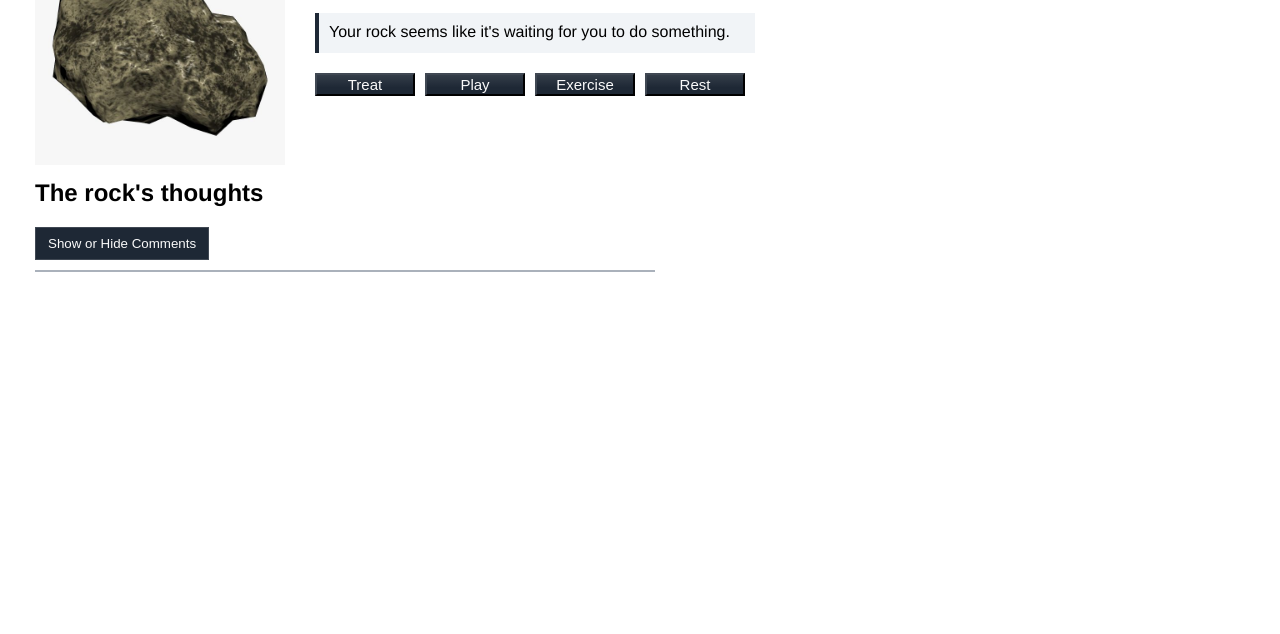
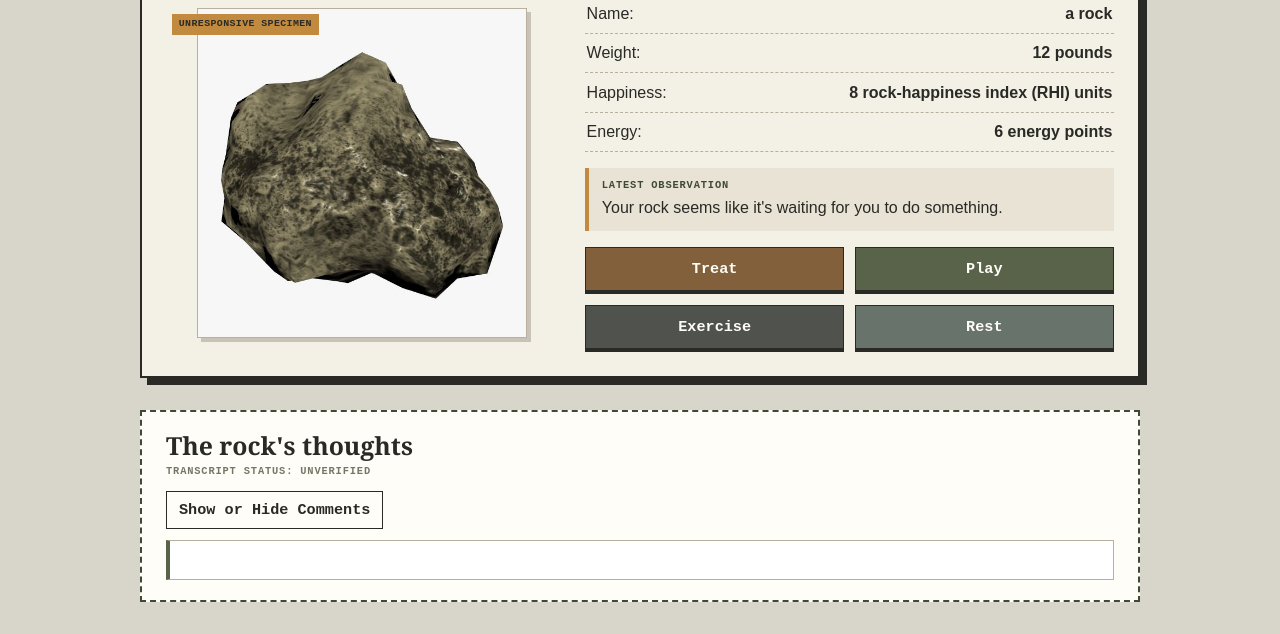
Before and after one commit to nkw27760/Comp484-TuTh-Project2, a plain HTML site: page index.html in a window 1280 px wide. Shown: the part 179-813 px from the top of the page. Drawn offline with nearby package versions, Linux system fonts and the light colour scheme.

Commit message:
fixed missing css

```diff
--- a/style.css
+++ b/style.css
@@ -1,134 +1,257 @@
+/* A dry, overly official field record for a very ordinary rock. */
+:root {
+  color-scheme: light;
+  --ink: #292a25;
+  --paper: #f3f0e6;
+  --paper-light: #fffdf7;
+  --canvas: #d8d5cb;
+  --stone: #777666;
+  --moss: #59634a;
+  --moss-dark: #3f4935;
+  --amber: #c28a3f;
+  --line: #b8b09d;
+}
 
 * {
   box-sizing: border-box;
 }
 
 body {
-    font-family: helvetica, arial, sans-serif;
-    margin: 25px;
+  margin: 0;
+  padding: 2rem;
+  color: var(--ink);
+  background: var(--canvas);
+  font: 16px/1.5 Arial, Helvetica, sans-serif;
+}
+
+header,
+main,
+.pet-journal {
+  width: 100%;
+  max-width: 1000px;
+  margin-right: auto;
+  margin-left: auto;
+}
+
+header {
+  padding-bottom: 1rem;
+  border-bottom: 2px solid var(--ink);
+}
+
+header::before {
+  display: block;
+  color: var(--moss-dark);
+  content: "GEOLOGICAL PET REGISTRY / SPECIMEN FILE 001";
+  font: bold 0.75rem/1.4 "Courier New", monospace;
+  letter-spacing: 0.1em;
+}
+
+h1 {
+  margin: 0.45rem 0 0;
+  color: var(--ink);
+  font: bold clamp(1.8rem, 4vw, 2.7rem)/1.15 Georgia, "Times New Roman", serif;
 }
 
 main {
-    display:block;
-    height:175px;
+  display: grid;
+  grid-template-columns: minmax(220px, 0.85fr) minmax(0, 1.15fr);
+  align-items: center;
+  gap: 1.75rem;
+  height: auto;
+  margin-top: 1.5rem;
+  padding: 1.5rem;
+  border: 2px solid var(--ink);
+  background: var(--paper);
+  box-shadow: 7px 7px 0 var(--ink);
 }
 
-  header {
-    border-bottom: 1px solid black;
+.pet-image-container {
+  position: relative;
+  display: flex;
+  align-items: center;
+  justify-content: center;
+  min-width: 0;
 }
 
-  h1 {
-    font-weight: bold;
-    color: #000;
-  }
-
-  .bold {
-    font-weight: bold;
-  }
-
-  p {
-    max-width: 600px;
-  }
-
-
-  li {
-    margin-bottom: 5px;
-  }
-
-  footer {
-    padding-top: 25px;
-    border-top: 1px solid black;
-  }
-
-  footer a {
-    float:left;
-    margin:5px;
+.pet-image-container::before {
+  position: absolute;
+  z-index: 1;
+  top: 0.35rem;
+  left: 0.35rem;
+  padding: 0.25rem 0.45rem;
+  color: var(--ink);
+  background: var(--amber);
+  content: "UNRESPONSIVE SPECIMEN";
+  font: bold 0.62rem/1.3 "Courier New", monospace;
+  letter-spacing: 0.04em;
 }
 
 .pet-image {
-    height:250px;
-  }
-
-  .dashboard div {
-    display:block;
-  }
-
-  .pet-image-container {
-    float:left;
-    padding:10px;
+  display: block;
+  width: 100%;
+  max-width: 330px;
+  height: auto;
+  border: 1px solid var(--line);
+  background: #fff;
+  box-shadow: 4px 4px 0 #c8c3b6;
 }
 
 .dashboard {
-    float:left;
-    padding:20px;
+  min-width: 0;
+}
+
+.dashboard > div:not(.button-container) {
+  display: flex;
+  justify-content: space-between;
+  gap: 1rem;
+  padding: 0.45rem 0.1rem;
+  border-bottom: 1px dashed var(--line);
+}
+
+.dashboard > div:not(.button-container) strong {
+  text-align: right;
+}
+
+.pet-notification {
+  min-height: 3.5rem;
+  margin: 1rem 0 0;
+  padding: 0.7rem 0.8rem;
+  border-left: 4px solid var(--amber);
+  background: #e8e3d5;
+}
+
+.pet-notification::before {
+  display: block;
+  margin-bottom: 0.2rem;
+  color: var(--moss-dark);
+  content: "LATEST OBSERVATION";
+  font: bold 0.65rem/1.3 "Courier New", monospace;
+  letter-spacing: 0.08em;
 }
 
 .button-container {
-    margin-top:20px;
+  display: grid;
+  grid-template-columns: repeat(2, minmax(0, 1fr));
+  gap: 0.65rem;
+  margin-top: 1rem;
+}
+
+.button-container button,
+.toggle-comments-button,
+.achievement-close-button {
+  border: 1px solid var(--ink);
+  cursor: pointer;
+  font: bold 0.95rem/1.2 "Courier New", monospace;
 }
 
 .button-container button {
-    width: 100px;
-      margin-right: 10px;
-      text-align: center;
-      display: inline-block;
-      float: left;
-    font-size:15px;
-    background-color: #1e2835;
-    border-color: #404853;
-    cursor:pointer;
-    background-image: linear-gradient(to bottom,rgba(246,246,246,.1)0%,rgba(30,40,53,0)66%);
-    color: #fafafa;
+  width: auto;
+  margin: 0;
+  padding: 0.75rem 0.6rem;
+  border-bottom: 4px solid var(--ink);
+  background: var(--button-color, var(--moss-dark));
+  color: var(--paper-light);
+  transition: filter 120ms ease, transform 120ms ease;
 }
 
-  /* Keep the latest pet comment easy to notice after an action button is pressed. */
-  .pet-notification {
-    min-height: 40px;
-    padding: 10px;
-    border-left: 4px solid #1e2835;
-    background-color: #f1f4f7;
+.treat-button {
+  --button-color: #82603b;
 }
 
-  /* Place the optional comment history below the floated pet image and dashboard. */
+.play-button {
+  --button-color: var(--moss);
+}
+
+.exercise-button {
+  --button-color: #50534d;
+}
+
+.rest-button {
+  --button-color: #68736b;
+}
+
+.button-container button:hover,
+.toggle-comments-button:hover,
+.achievement-close-button:hover {
+  filter: brightness(1.12);
+  transform: translateY(-1px);
+}
+
+.button-container button:active,
+.toggle-comments-button:active,
+.achievement-close-button:active {
+  transform: translateY(2px);
+}
+
+button:focus-visible {
+  outline: 3px solid var(--amber);
+  outline-offset: 3px;
+}
+
 .pet-journal {
-    clear: both;
-    max-width: 620px;
-    margin: 20px 10px 0;
+  margin-top: 2rem;
+  padding: 1.2rem 1.5rem;
+  border: 2px dashed var(--moss-dark);
+  background: var(--paper-light);
+}
+
+.pet-journal h2 {
+  margin: 0 0 0.8rem;
+  font: bold 1.55rem/1.2 Georgia, "Times New Roman", serif;
+}
+
+.pet-journal h2::after {
+  display: block;
+  margin-top: 0.25rem;
+  color: var(--stone);
+  content: "TRANSCRIPT STATUS: UNVERIFIED";
+  font: bold 0.65rem/1.3 "Courier New", monospace;
+  letter-spacing: 0.08em;
 }
 
 .toggle-comments-button {
-    margin-bottom: 10px;
-    padding: 8px 12px;
-    border: 1px solid #404853;
-    background-color: #1e2835;
-    color: #fafafa;
-    cursor: pointer;
+  margin: 0 0 0.7rem;
+  padding: 0.55rem 0.75rem;
+  background: transparent;
+  color: var(--ink);
 }
 
 .pet-comments {
-    max-height: 180px;
+  min-height: 2.5rem;
+  max-height: 220px;
   overflow-y: auto;
-    padding: 0 12px;
-    border: 1px solid #aab1bb;
+  padding: 0.4rem 0.8rem;
+  border: 1px solid var(--line);
+  border-left: 4px solid var(--moss);
+  background: #fff;
 }
 
 .pet-comment {
-    padding-bottom: 8px;
-    border-bottom: 1px solid #e0e0e0;
+  margin: 0.45rem 0;
+  padding: 0.45rem 0.55rem;
+  border-bottom: 1px dashed #d3cebf;
+  font: 0.92rem/1.45 "Courier New", monospace;
+}
+
+.pet-comment::before {
+  color: var(--amber);
+  content: "> ";
+  font-weight: bold;
 }
 
 .pet-comment:last-child {
   border-bottom: 0;
 }
 
-  /* A brief, deliberately unconvincing wobble when the user plays with or exercises the rock. */
+/* A tiny wobble for a rock that insists it did not move. */
 .pet-image.rock-wiggle {
   animation: rock-wobble 0.45s ease-in-out;
   transform-origin: center bottom;
 }
 
 @keyframes rock-wobble {
-    0%, 100% {
+  0%,
+  100% {
     transform: rotate(0deg) translateX(0);
   }
   25% {
@@ -142,19 +265,16 @@
   }
 }
 
-  /* Use a page overlay for the achievement so it feels like a popup without calling alert(). */
+/* Custom achievement popup, styled like an unnecessarily formal award. */
 .achievement-overlay {
+  position: fixed;
+  z-index: 1000;
+  inset: 0;
   display: none;
-    position: fixed;
-    top: 0;
-    right: 0;
-    bottom: 0;
-    left: 0;
-    z-index: 1000;
   align-items: center;
   justify-content: center;
-    padding: 20px;
-    background-color: rgba(0, 0, 0, 0.6);
+  padding: 1rem;
+  background: rgba(31, 32, 28, 0.72);
 }
 
 .achievement-overlay.is-visible {
@@ -164,21 +284,61 @@
 .achievement-popup {
   position: relative;
   width: 100%;
-    max-width: 420px;
-    padding: 32px 24px 24px;
-    border: 3px solid #1e2835;
-    background-color: #fff;
-    box-shadow: 0 8px 24px rgba(0, 0, 0, 0.35);
+  max-width: 430px;
+  padding: 2.5rem 1.5rem 1.5rem;
+  border: 3px solid var(--ink);
+  background: var(--paper);
+  box-shadow: 8px 8px 0 var(--amber);
   text-align: center;
+}
+
+.achievement-popup h2 {
+  margin: 0 0 0.9rem;
+  color: var(--moss-dark);
+  font: bold 1.6rem/1.2 Georgia, "Times New Roman", serif;
+}
+
+.achievement-popup p {
+  margin: 0.55rem auto;
 }
 
 .achievement-close-button {
   position: absolute;
-    top: 10px;
-    right: 10px;
-    padding: 6px 10px;
-    border: 1px solid #404853;
-    background-color: #1e2835;
-    color: #fafafa;
-    cursor: pointer;
+  top: 0.6rem;
+  right: 0.6rem;
+  padding: 0.45rem 0.65rem;
+  background: var(--ink);
+  color: var(--paper-light);
 }
+
+@media (max-width: 700px) {
+  body {
+    padding: 1rem;
+  }
+
+  main {
+    grid-template-columns: minmax(0, 1fr);
+    gap: 1.2rem;
+    padding: 1rem;
+  }
+
+  .pet-image {
+    max-width: 280px;
+  }
+
+  .pet-journal {
+    margin-top: 1.5rem;
+    padding: 1rem;
+  }
+}
+
+@media (prefers-reduced-motion: reduce) {
+  *,
+  *::before,
+  *::after {
+    scroll-behavior: auto !important;
+    animation-duration: 0.01ms !important;
+    animation-iteration-count: 1 !important;
+    transition-duration: 0.01ms !important;
+  }
+}
```
Lines whose indentation alone changed are shown as unchanged.
